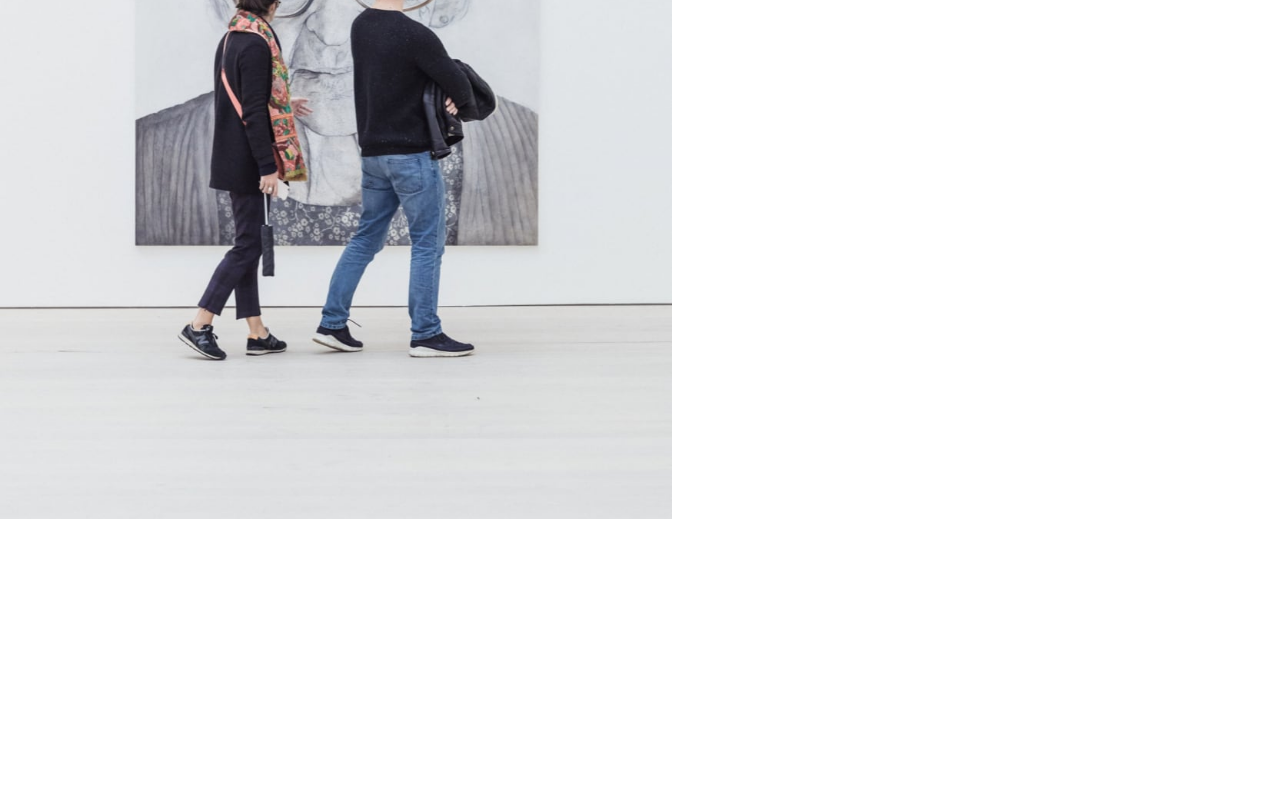
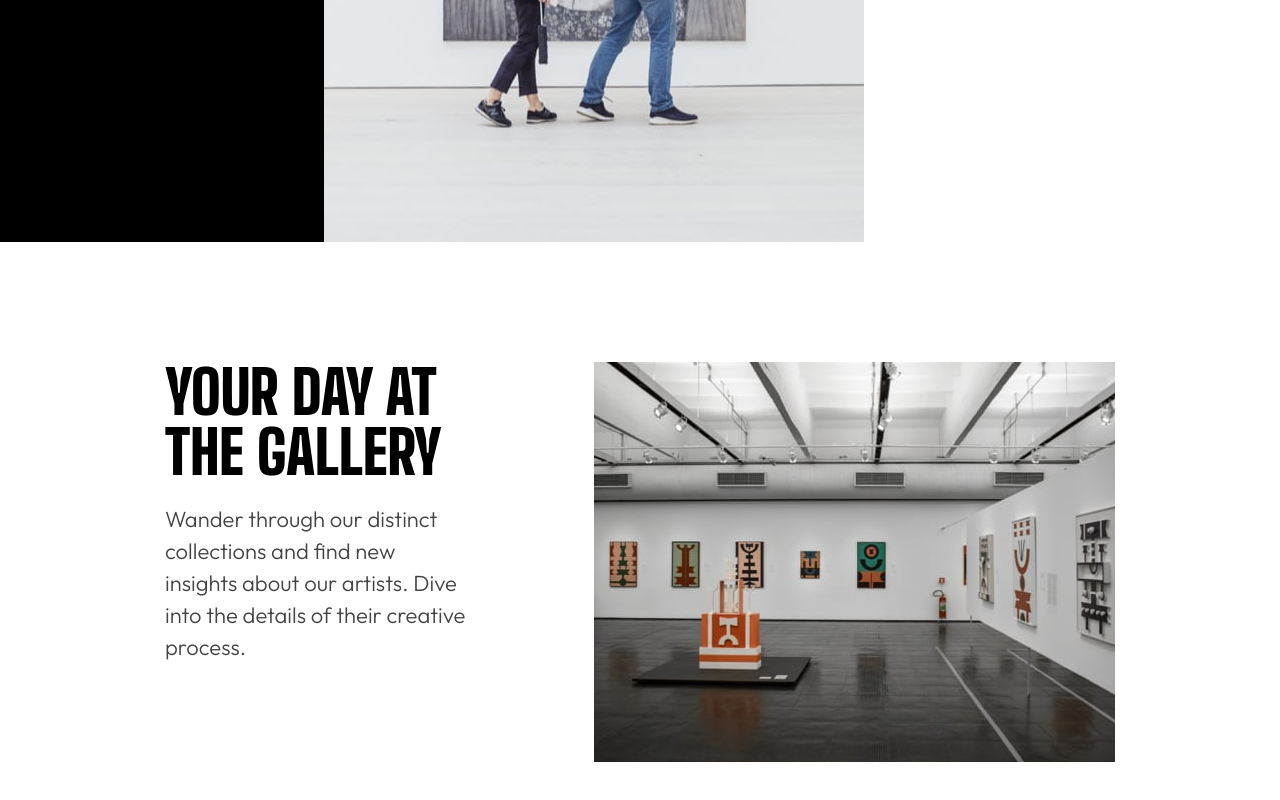
Before and after one commit to natalliasdh/art-gallery, a plain HTML site: page index.html in a window 1280 px wide. Shown: the part 558-1358 px from the top of the page. Drawn offline with Linux system fonts and the light colour scheme.

Commit message:
your day

```diff
--- a/assets/style/style.css
+++ b/assets/style/style.css
@@ -75,7 +75,7 @@
                                     background-color: #D5966C;
                                 }
 
-                                @media only screen and (min-width:845px) {
+                                @media only screen and (min-width:768px) {
                                     .modern {
                                         display: flex;
                                         flex-direction: row;
@@ -86,15 +86,18 @@
                                     }
                                     .main-image {
                                         background-image: url(../images/image-hero-tablet.jpg);
-                                        padding-top: 160%;
+                                        padding-top: 0;
+                                        height: 700px;
+                                        background-size: cover;
+                                        background-position: center;
                                     }
                                     h1 {
                                         font-size: 70px;
                                         line-height: 65px;
-                                        margin-top: 145px;
+                                        margin-top: 100px;
                                         margin-bottom: 48px;
                                     }
-                                    @media only screen and (min-width:1350px) {
+                                    @media only screen and (min-width:1200px) {
                                         .modern {
                                             display: flex;
                                             flex-direction: row;
@@ -102,7 +105,7 @@
                                         }
                                         .introduction {
                                             position: relative;
-                                            left: -850px;
+                                            left: -835px;
                                             display: flex;
                                             flex-direction: row;
                                             align-items: center;
@@ -137,3 +140,65 @@
                                         }
                                     }
                                 }
+
+                                .your-day {
+                                    margin-top: 120px;
+                                    display: flex;
+                                    flex-direction: column;
+                                    padding: 0 16px;
+                                }
+
+                                h2 {
+                                    font-size: 50px;
+                                    font-family: 'Big Shoulders Display';
+                                    line-height: 45px;
+                                    text-transform: uppercase;
+                                    margin-bottom: 21px;
+                                }
+
+                                .your-day-image {
+                                    background-image: url(../images/your-day.jpg);
+                                    background-size: 100%;
+                                    width: 100%;
+                                    padding-top: 93%;
+                                    height: 0;
+                                    margin-bottom: 25px;
+                                    background-repeat: no-repeat;
+                                }
+
+                                @media only screen and (min-width:768px) {
+                                    .your-day {
+                                        flex-direction: row-reverse;
+                                        padding: 0 39px;
+                                    }
+                                    .your-day-image {
+                                        background-image: url(../images/your-day.jpg);
+                                        background-size: cover;
+                                        background-position: center;
+                                        width: 100%;
+                                        padding-top: 0;
+                                        height: 400px;
+                                        margin-bottom: 25px;
+                                    }
+                                    .your-day-text {
+                                        margin-right: 68px;
+                                    }
+                                }
+
+                                @media only screen and (min-width:1200px) {
+                                    .your-day {
+                                        padding: 0 165px;
+                                    }
+                                    .your-day-text {
+                                        margin-right: 125px;
+                                        flex-basis: 40%;
+                                    }
+                                    h2 {
+                                        font-size: 60px;
+                                        line-height: 60px;
+                                    }
+                                    .your-day-image {
+                                        background-image: url(../images/your-day-desktop.jpg);
+                                        width: 650px;
+                                    }
+                                }
--- a/index.html
+++ b/index.html
@@ -31,6 +31,14 @@
             </div>
         </div>
 
+        <div class="your-day">
+            <div class="your-day-image"></div>
+            <div class="your-day-text">
+                <h2>Your day at the gallery</h2>
+                <p> Wander through our distinct collections and find new insights about our artists. Dive into the details of their creative process.</p>
+            </div>
+        </div>
+
     </div>
     <footer class="footer">
 
```
Also changed, not shown: assets/images/your-day-desktop.jpg (added), assets/images/your-day.jpg (added).
